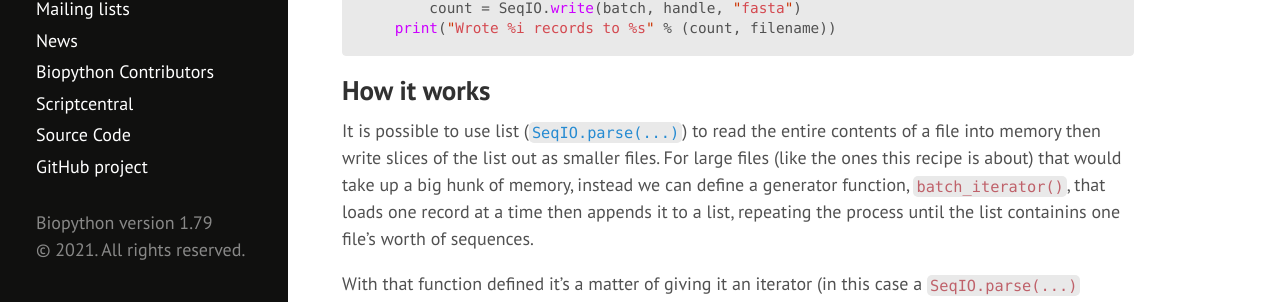
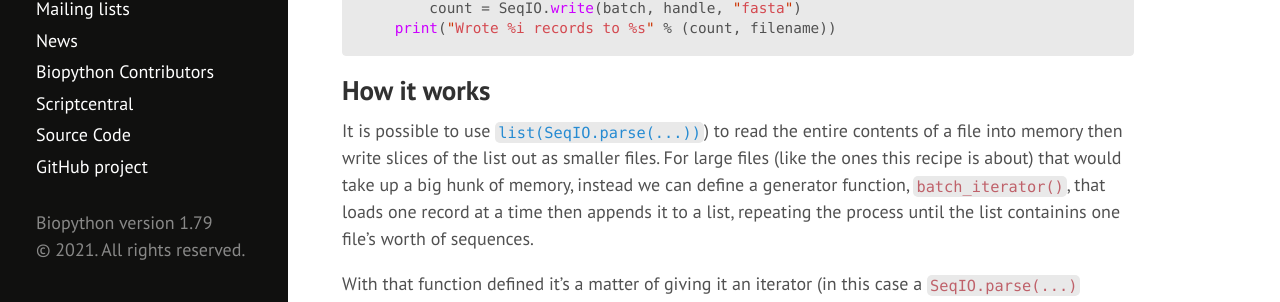
Before and after one commit to biopython/biopython.github.io, a Jekyll site: the page built from wiki/Split_large_file.md, in a window 1280 px wide and 900 px high, scrolled down 1415 px. Shown: the part 387-689 px from the top of the window. Built offline with Jekyll 4.4.1, drawn with Linux system fonts in a browser that asks for light colours.

```diff
--- a/wiki/Split_large_file.md
+++ b/wiki/Split_large_file.md
@@ -102,7 +102,7 @@ for i, batch in enumerate(batch_iterator(record_iter, 1000)):
 How it works
 ------------
 
-It is possible to use list ([`SeqIO.parse(...)`](SeqIO "wikilink")) to read
+It is possible to use [`list(SeqIO.parse(...))`](SeqIO "wikilink")) to read
 the entire contents of a file into memory then write slices of the list
 out as smaller files. For large files (like the ones this recipe is
 about) that would take up a big hunk of memory, instead we can define a
```
